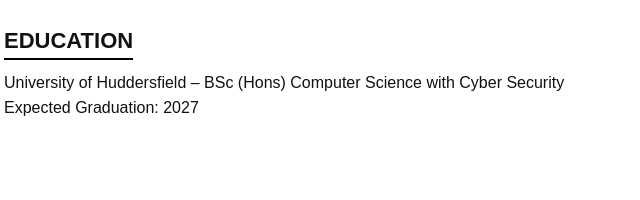
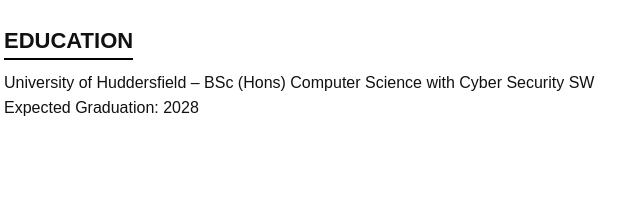
Before and after one commit to Alvin90121/alvinahinakwa, a plain HTML site: page index.html in a window 1280 px wide. Shown: the part 396-596 px from the top of the page, 414-1054 px from the left. Drawn offline with Linux system fonts and the light colour scheme.

Commit message:
Update index.html

```diff
--- a/index.html
+++ b/index.html
@@ -46,8 +46,8 @@
 
       <section>
         <h2>Education</h2>
-        <p>University of Huddersfield – BSc (Hons) Computer Science with Cyber Security</p>
-        <p>Expected Graduation: 2027</p>
+        <p>University of Huddersfield – BSc (Hons) Computer Science with Cyber Security SW</p>
+        <p>Expected Graduation: 2028</p>
       </section>
     </div>
   </div>
```
